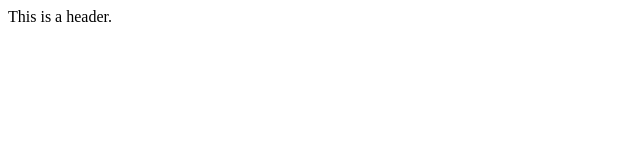
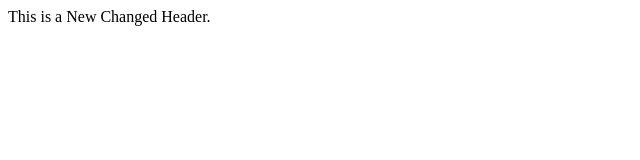
Before and after one commit to dileepmanduva/git-demo, a plain HTML site: page web/index.html in a window 1280 px wide. Shown: the whole page, without its empty margins (0-640 px from the left). Drawn offline with Linux system fonts and the light colour scheme.

Commit message:
Updating index page for GH

```diff
--- a/web/index.html
+++ b/web/index.html
@@ -3,7 +3,7 @@
 <head></head>
 <body>
 <nav></nav>
-<header>This is a header.</header>
+<header>This is a New Changed Header.</header>
 <main></main>
 <footer></footer>
 </body>
```
